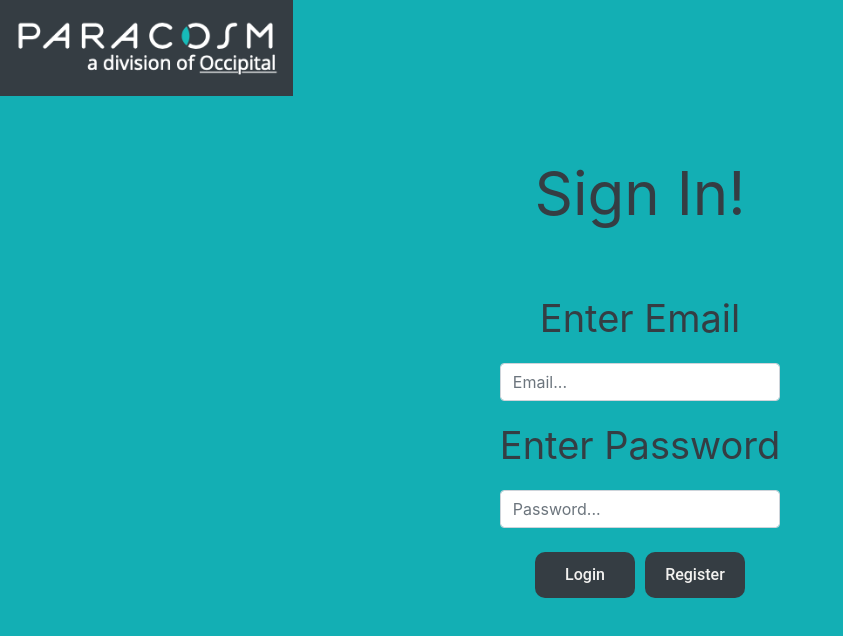
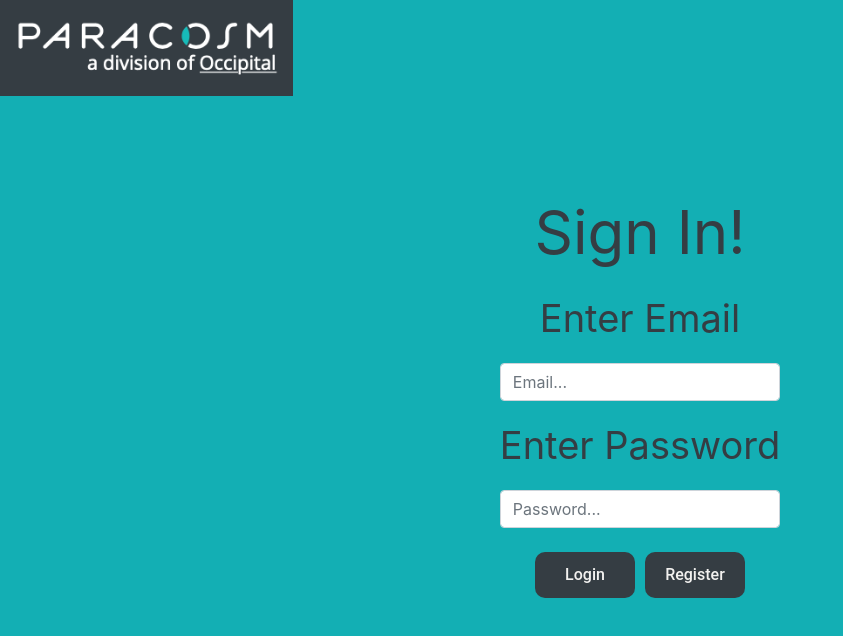
Before and after one commit to lukeherczeg/CalibrationApp, a React (Create React App) app in the folder client/: page /Home in a window 1280 px wide. Shown: the top 636 px of the page, without its empty margins (0-843 px from the left). Built offline with nearby package versions, Linux system fonts and the light colour scheme.

Commit message:
Package update stuff and styling change

```diff
--- a/client/package.json
+++ b/client/package.json
@@ -1,5 +1,5 @@
 {
-  "name": "react_template_repo",
+  "name": "CalibrationApp",
   "version": "0.1.0",
   "main": "index.js",
   "private": true,
--- a/client/src/index.js
+++ b/client/src/index.js
@@ -9,7 +9,4 @@ ReactDOM.render(
       <App />
     </Router>, document.getElementById('root'));
 
-// If you want your app to work offline and load faster, you can change
-// unregister() to register() below. Note this comes with some pitfalls.
-// Learn more about service workers: https://bit.ly/CRA-PWA
 serviceWorker.unregister();
--- a/client/src/views/Home/Home.css
+++ b/client/src/views/Home/Home.css
@@ -21,7 +21,7 @@
   font-size: 60px;
   justify-content: center;
   position: relative;
-  bottom: 4vw;
+  bottom: 1vw;
 }
 .App-link {
     color: #09d3ac;
```
Also changed, not shown: package.json (+5 -5 lines), 2 other files (tests, documents, lock files or other folders).
